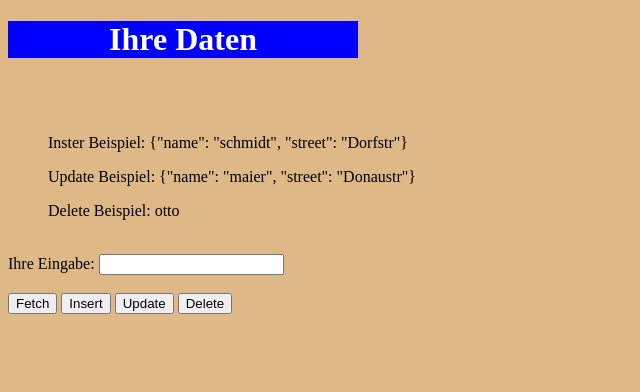
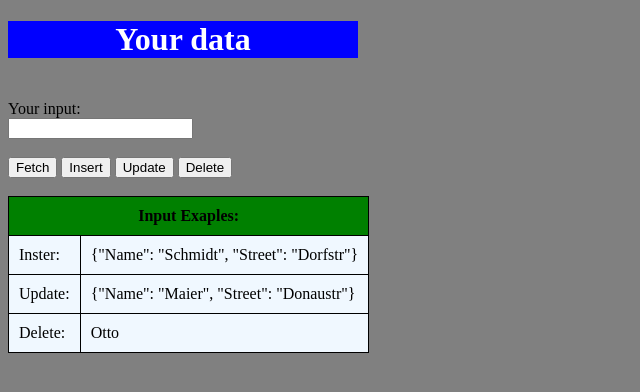
Before and after one commit to TheFelodin/cherrypyBrowse, a Python web app: template templates/table_template.html in a window 1280 px wide. Shown: the top 392 px of the page, without its empty margins (0-640 px from the left). Run offline with Jinja, Linux system fonts and the light colour scheme; the template is opened without the code that fills it, so the values that code supplies are empty.

Commit message:
Updated css file Reworked table_template.html Updated update_data and insert_data Added test_main.py

```diff
--- a/static/stylesheet.css
+++ b/static/stylesheet.css
@@ -1,7 +1,6 @@
 body {
-    background-color: burlywood;
+    background-color: gray;
 }
-
 #error_message{
     color: red;
     font-size: 30px;
@@ -24,4 +23,11 @@ th, td {
     padding: 10px;
     text-transform: capitalize;
 }
-th {background-color: aqua}
+
+th.header1 {
+    background-color: cornflowerblue;
+}
+
+th.header2 {
+    background-color: green;
+}
--- a/templates/table_template.html
+++ b/templates/table_template.html
@@ -1,47 +1,55 @@
 <!DOCTYPE html>
 <html lang="de">
 <head>
+    <meta charset="UTF-8">
+    <meta name="viewport" content="width=device-width, initial-scale=1.0">
     <title>CSV Table</title>
     <link rel="stylesheet" type="text/css" href="/stylesheet.css">
 </head>
 <body>
-<h1>Ihre Daten</h1>
+<h1>Your data</h1>
 
 {% if error %}
     <div id="error_message">{{ error|safe }}</div>
-    <button onclick="location.href='/'">Back</button>
-<!-- ... Tabelle und Daten ... -->
+    <button id="back" onclick="location.href='/'">Back</button>
+
 {% else %}
+    <!-- ... Table and Data... -->
     <table>
         <tr>
             {% for header in headers %}
-        <th>{{ header }}</th>
+                <th class="header1" id="{{ header }}">{{ header }}</th>
             {% endfor %}
         </tr>
         {% for entry in entries %}
-    <tr>
+            {% set current_index = loop.index %}
+            <tr id="{{ current_index }}">
                 {% for header in headers %}
-            <td>{{ entry[header]|capitalize }}</td>
+                    <td id="{{ header ~ current_index }}">{{ entry[header]|capitalize }}</td>
                 {% endfor %}
             </tr>
         {% endfor %}
     </table>
-<br>
-<list>
-    <ul>Inster Beispiel: {"name": "schmidt", "street": "Dorfstr"}</ul>
-    <ul>Update Beispiel: {"name": "maier", "street": "Donaustr"}</ul>
-    <ul>Delete Beispiel: otto</ul>
-</list>
-<br>
     <div>
-        <label for="inputField">Ihre Eingabe:</label>
+        <label for="inputField">Your input:</label>
+    </div>
+    <div>
         <input type="text" id="inputField" name="inputField">
     </div>
     <br>
-    <button onclick="location.href='/fetch_data?filter=' + document.getElementById('inputField').value.toLowerCase()">Fetch</button>
-    <button onclick="location.href='/insert_data?data=' + document.getElementById('inputField').value.toLowerCase()">Insert</button>
-    <button onclick="location.href='/update_data?data=' + document.getElementById('inputField').value.toLowerCase()">Update</button>
-    <button onclick="location.href='/delete_data?filter=' + document.getElementById('inputField').value.toLowerCase()">Delete</button>
+        <button id="fetch" onclick="location.href='/fetch_data?filter=' + document.getElementById('inputField').value.toLowerCase()">Fetch</button>
+        <button id="insert" onclick="location.href='/insert_data?data=' + document.getElementById('inputField').value.toLowerCase()">Insert</button>
+        <button id="update" onclick="location.href='/update_data?data=' + document.getElementById('inputField').value.toLowerCase()">Update</button>
+        <button id="delete" onclick="location.href='/delete_data?filter=' + document.getElementById('inputField').value.toLowerCase()">Delete</button>
+    <br>
+    <br>
+    <table>
+        <tr><th colspan="2" class="header2">Input exaples:</th></tr>
+        <tr><td>Inster:</td> <td>{"name": "schmidt", "street": "Dorfstr"}</td></tr>
+        <tr><td>Update:</td> <td>{"name": "maier", "street": "Donaustr"}</td></tr>
+        <tr><td>Delete:</td> <td>otto</td></tr>
+    </table>
+    <br>
 {% endif %}
 </body>
 </html>
```
Also changed, not shown: test_main.py (added, +24 -0 lines), __init__.py (added). Lines whose indentation alone changed are shown as unchanged.
